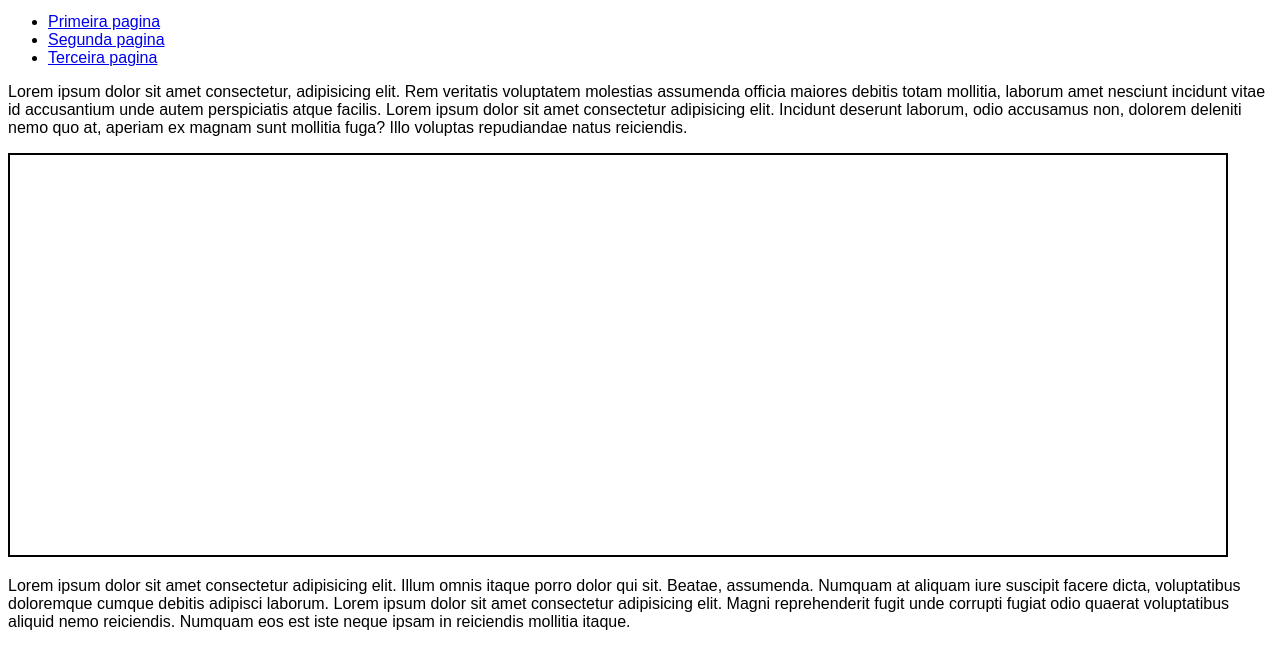
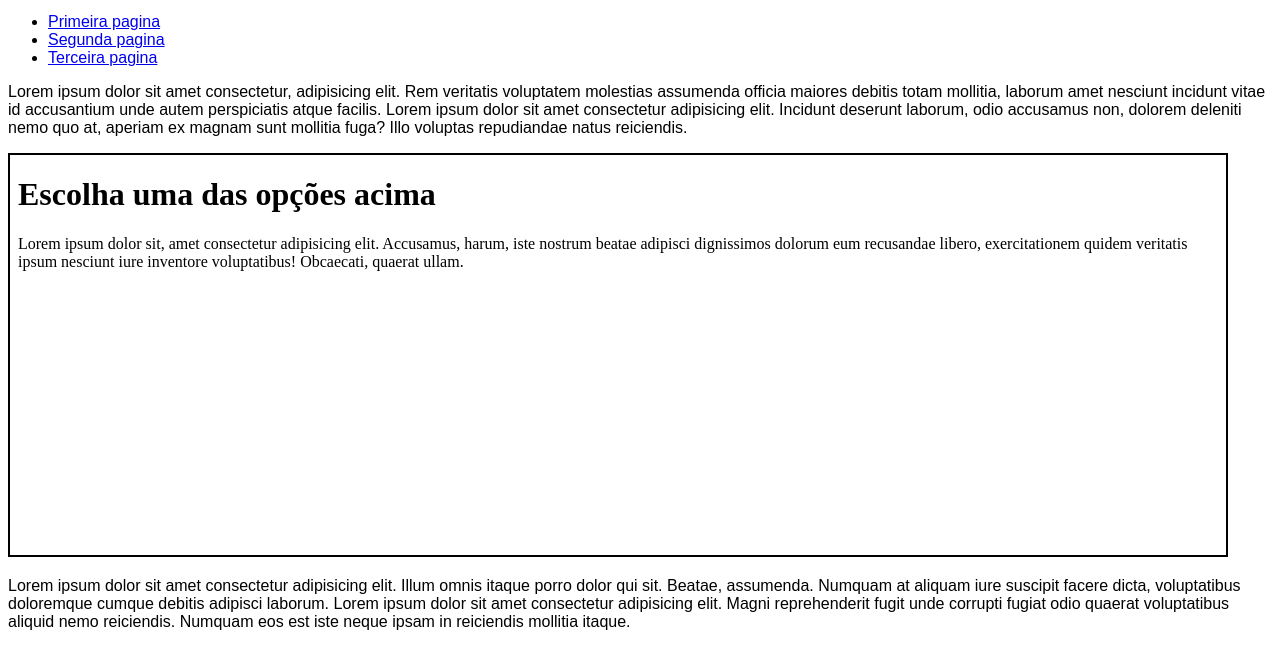
Before and after one commit to TaynaFranzen/HTML-CSS, a plain HTML site: page Modulo003/ex004-iframes/iframe003.html in a window 1280 px wide. Shown: the part 119-788 px from the top of the page. Drawn offline with Linux system fonts and the light colour scheme.

Commit message:
exercicio iframe 003

```diff
--- a/Modulo003/ex004-iframes/iframe003.html
+++ b/Modulo003/ex004-iframes/iframe003.html
@@ -25,7 +25,7 @@
 </ul>
 <p>Lorem ipsum dolor sit amet consectetur, adipisicing elit. Rem veritatis voluptatem molestias assumenda officia maiores debitis totam mollitia, laborum amet nesciunt incidunt vitae id accusantium unde autem perspiciatis atque facilis. Lorem ipsum dolor sit amet consectetur adipisicing elit. Incidunt deserunt laborum, odio accusamus non, dolorem deleniti nemo quo at, aperiam ex magnam sunt mollitia fuga? Illo voluptas repudiandae natus reiciendis.</p>
 
-<iframe id="iframetela" name="frame" src="">
+<iframe id="iframetela" name="frame" srcdoc=" <h1>Escolha uma das opções acima</h1> <p> Lorem ipsum dolor sit, amet consectetur adipisicing elit. Accusamus, harum, iste nostrum beatae adipisci dignissimos dolorum eum recusandae libero, exercitationem quidem veritatis ipsum nesciunt iure inventore voluptatibus! Obcaecati, quaerat ullam.</p> ">
     <p>Infelizmente seu navegador não é compativel com isso.</p>
 </iframe>
 
```
